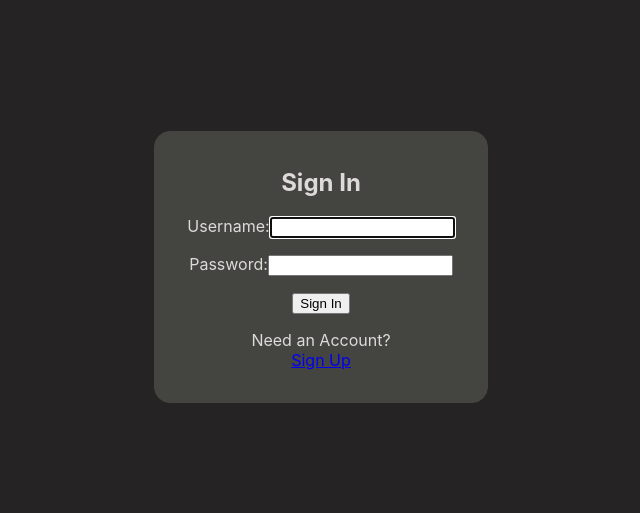
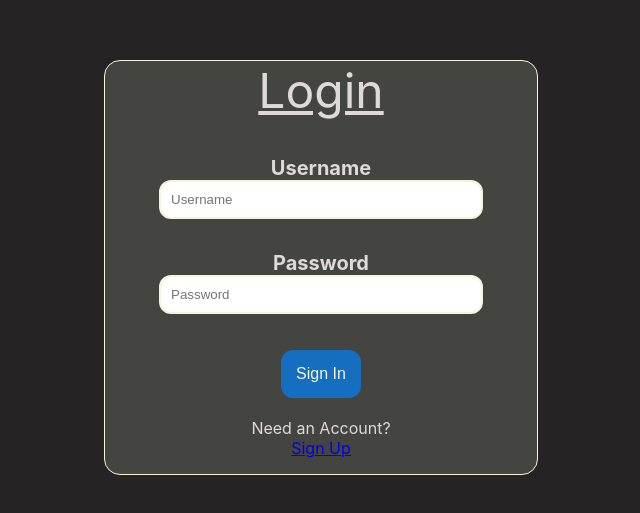
Before and after one commit to waterdoze/Anagram, a React (Create React App) app in the folder client/: page /login in a window 1280 px wide. Shown: the part 133-646 px from the top of the page, without its empty margins (319-959 px from the left). Built offline with nearby package versions, Linux system fonts and the light colour scheme.

Commit message:
redesign login

```diff
--- a/client/src/components/auth/Login.jsx
+++ b/client/src/components/auth/Login.jsx
@@ -1,96 +1,117 @@
 import React from 'react'
 import { useEffect, useRef, useState } from 'react';
-import { useNavigate } from 'react-router-dom';
+import { useNavigate, Form } from 'react-router-dom';
 import Axios from 'axios'
 
 const Login = ({ isSignedIn, setIsSignedIn }) => {
-    const userRef = useRef();
-    const errRef = useRef();
 
-    const navigate = useNavigate()
 
-    const [user, setUser] = useState('');
-    const [pwd, setPwd] = useState('');
-    const [errMsg, setErrMsg] = useState('');
+    const navigate = useNavigate();
 
-    useEffect(() => {
-        userRef.current.focus();
-    }, [])
+    const [username, setUsername] = useState('');
+    const [password, setPassword] = useState('');
+    const [errors, setErrors] = useState({});
 
-    useEffect(() => {
-        setErrMsg('');
-    }, [user, pwd])
 
-    useEffect(() => {
-        if (isSignedIn) {
+useEffect(() =>{
+    if(isSignedIn){
         navigate('/game')
     }
 }, [isSignedIn])
 
-    const handleSubmit = async (e) => {
-        e.preventDefault()
+    const handleInputChange = (e) => {
+        const {id, value} = e.target;
+        switch(id){
+            case 'userName':
+                setUsername(value);
+                break;
+            case 'password':
+                setPassword(value);
+                break;
+            default:
+                console.log("error")
+        }
+    }
+
+    const handleSubmit = async () => {
+        console.log("Username: " + username);
+        console.log('Password: ' + password);
 
         const response = await Axios.post('http://localhost:3001/userLogin',
-            JSON.stringify({ username: user, password: pwd }),
+            JSON.stringify({ username: username, password: password }),
             {
                 headers: { 'Content-Type': 'application/json' }
             }
         )
 
-        console.log(response)
-        console.log(response.data)
-
         if (response.data.status === 'ok') {
             setIsSignedIn(true)
         }
         else {
-            navigate('/')
+            setErrors({ username: "Username or password is incorrect" })
         }
     }
 
 
+    return (
+        <Form className="form">
+            <div className = "title"><u>Login</u></div>
 
-    return (
+            <div className="form-body">
+                <div className="form-username">
+
                     <div>
-            <section className='logWrap'>
-                <p ref={errRef} className={errMsg ? "errmsg" : "offscreen"} aria-live="assertive">{errMsg}</p>
-                <h1>Sign In</h1>
-                <form onSubmit={handleSubmit}>
-                    <div>
-                        <label htmlFor="username">Username:</label>
-                        <input
-                            type="text"
-                            id="username"
-                            ref={userRef}
-                            autoComplete="off"
-                            onChange={(e) => setUser(e.target.value)}
-                            value={user}
-                            required
-                        />
+                        <label className="form-label" htmlFor="userName"><b>Username</b> </label>
                     </div>
 
                     <div>
-                        <label htmlFor="password">Password:</label>
-                        <input
+                        <input className="form-input"
+                        type="text"
+                        id="userName"
+                        value = {username}
+                        onChange = {(e) => handleInputChange(e)}
+                        placeholder="Username"/>
+                    </div>
+
+                </div>
+                <div className="form-password">
+
+                    <div>
+                        <label className="form-label" htmlFor="password"><b>Password</b> </label>
+                    </div>
+
+                    <div>
+                        <input className="form-input"
                         type="password"
                         id="password"
-                            onChange={(e) => setPwd(e.target.value)}
-                            value={pwd}
-                            required
-                        />
+                        value = {password}
+                        onChange = {(e) => handleInputChange(e)}
+                        placeholder="Password"/>
                     </div>
 
-                    <button>Sign In</button>
-                </form>
+                </div>
+
+
+                <div className="form-footer">
+                    <button onClick={()=>handleSubmit()} type="submit" className="submit-button">Sign In</button>
+                </div>
+
+                {Object.keys(errors).length > 0 && (
+                <div className='form-errors'>
+                    {Object.values(errors).map(value => <li key={value}>{value}</li>)}
+
+                </div>
+                )}
+            </div>
+
             <p>
                 Need an Account?<br />
                 <span>
                     {/*put router link here*/}
-                        <a href="/register">Sign Up</a>
+                    <a className = "link" href="/register">Sign Up</a>
                 </span>
             </p>
-            </section>
-        </div>
+        </Form>
     )
 }
 
--- a/client/src/components/auth/ProtectedRoute.jsx
+++ b/client/src/components/auth/ProtectedRoute.jsx
@@ -4,6 +4,7 @@ import { Navigate } from 'react-router-dom'
 const ProtectedRoute = ({ isSignedIn, children }) => {
 
     if (!isSignedIn) {
+        console.log("Not signed in")
         return <Navigate to="/" replace />
     }
     return children
--- a/client/src/css/Register.css
+++ b/client/src/css/Register.css
@@ -17,8 +17,14 @@
     margin-bottom: 2em;
 }
 
+.form-label{
+    font-size: 1.25em;
+}
 
 .form-input{
+    border: 2px solid beige;
+    padding: 10px;
+    border-radius: 12px;
     width: 75%;
 }
 
@@ -35,3 +41,21 @@ a:visited {
     text-decoration: none;
     color: orange;
 }
+
+.submit-button{
+    background-color: rgba(0, 132, 255, 0.671);
+    border: none;
+    color: beige;
+    padding: 15px;
+    text-align: center;
+    text-decoration: none;
+    display: inline-block;
+    font-size: 16px;
+    margin: 4px 2px;
+    border-radius: 12px;
+}
+
+.submit-button:hover{
+    cursor: pointer;
+    background-color: rgba(1, 79, 153, 0.671);
+}
```
Lines whose indentation alone changed are shown as unchanged.
